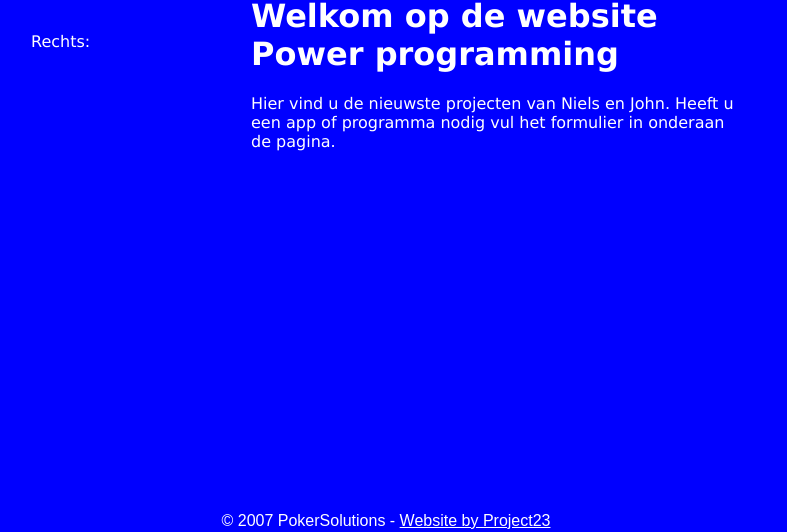
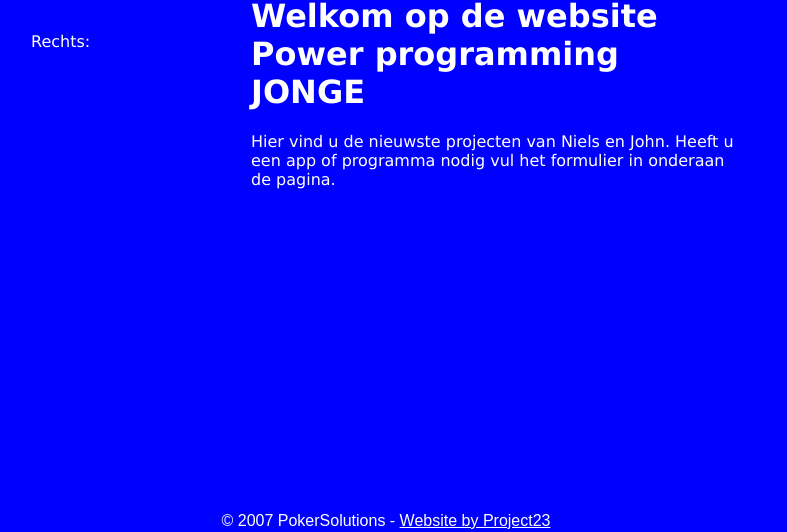
Before and after one commit to JohnnyGuthub/Powerprogramming, a plain HTML site: page index.html in a window 1280 px wide. Shown: the part 268-800 px from the top of the page, without its empty margins (254-1041 px from the left). Drawn offline with Linux system fonts and the light colour scheme.

Commit message:
website aangepast voor jongeren

```diff
--- a/index.html
+++ b/index.html
@@ -22,7 +22,7 @@
 	  <p>Rechts: </p>
 	  </td>
 	<td valign="top" width="485">
-	<h1>Welkom op de website Power programming </h1>
+	<h1>Welkom op de website Power programming JONGE </h1>
 	<p> Hier vind u de nieuwste projecten van Niels en John. Heeft u een app of programma nodig vul het formulier in onderaan de pagina.</p>
 	</td>
 	<td valign="top" width="20">
```
